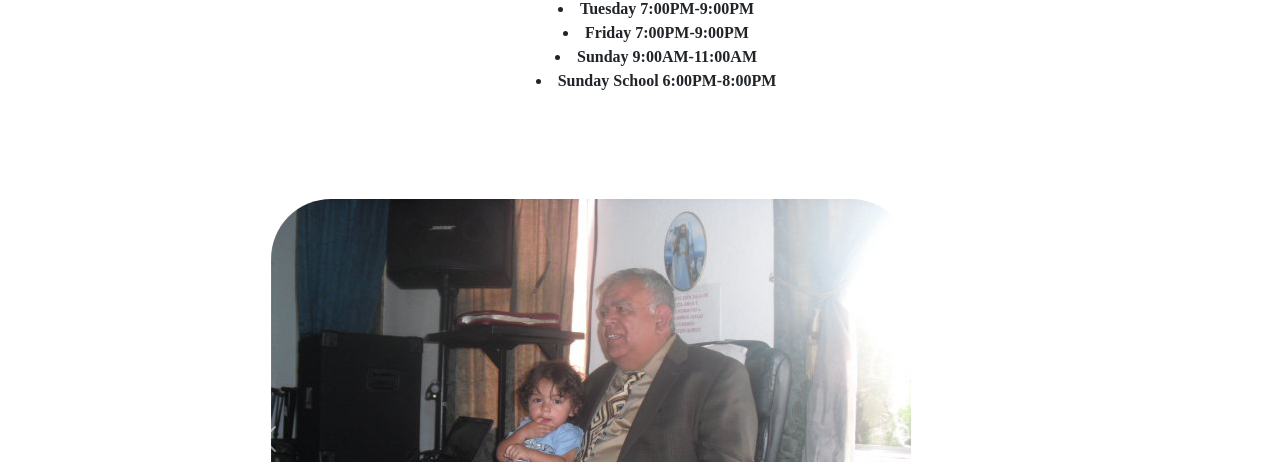
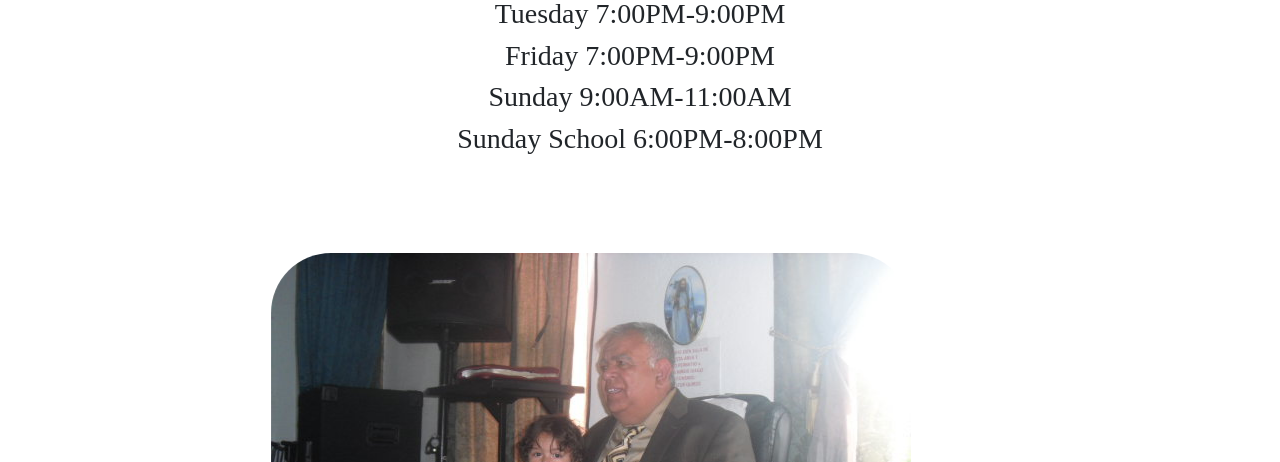
Before and after one commit to R0bd4wg/missiondefaith, a plain HTML site: page index.html in a window 1280 px wide. Shown: the part 638-1100 px from the top of the page. Drawn offline with nearby package versions, Linux system fonts and the light colour scheme; a web font is replaced by a local one.

Commit message:
Update index.html
got rid of stupid looking list and added h3 elements

```diff
--- a/index.html
+++ b/index.html
@@ -1,5 +1,6 @@
 <!DOCTYPE html>
 <html lang="en" dir="ltr">
+
 <head>
   <meta charset="utf-8">
   <title>Mission of Faith</title>
@@ -11,6 +12,7 @@
   <link rel="stylesheet" href="css/styles.css">
 
 </head>
+
 <body>
   <!-- navbar-->
   <section id="intro">
@@ -48,18 +50,18 @@
 
         </div>
         <div class="col-lg-6">
-  <img class="introPhoto"src="images/carry4.jpeg" alt="Main Photo">
+          <img class="introPhoto" src="images/carry4.jpeg" alt="Main Photo">
         </div>
       </div>
   </section>
-<section  class="centerAllign" id="churchSchedule">
+  <section class="centerAllign" id="churchSchedule">
     <h2>Calendario</h2>
-  <ul>
-  <li>Tuesday 7:00PM-9:00PM</li>
-      <li>Friday 7:00PM-9:00PM</li>
-      <li>Sunday 9:00AM-11:00AM</li>
-      <li> Sunday School 6:00PM-8:00PM</li>
-  </ul>
+
+    <h3>Tuesday 7:00PM-9:00PM</h3>
+    <h3>Friday 7:00PM-9:00PM</h3>
+    <h3>Sunday 9:00AM-11:00AM</h3>
+    <h3> Sunday School 6:00PM-8:00PM</h3>
+
   </section>
   <section class="padDis" id="carousel">
     <div class="centerAllign container-fluid">
@@ -69,13 +71,13 @@
 
         <div class="carousel-inner">
           <div class="carousel-item active">
-      <img class="caroPhoto" src="images/carry1.jpeg" >
+            <img class="caroPhoto" src="images/carry1.jpeg">
           </div>
           <div class="carousel-item">
-      <img class="caroPhoto" src="images/carry2.jpeg" >
+            <img class="caroPhoto" src="images/carry2.jpeg">
           </div>
           <div class="carousel-item">
-      <img class="caroPhoto" src="images/carry3.jpeg" >
+            <img class="caroPhoto" src="images/carry3.jpeg">
           </div>
 
         </div>
@@ -91,7 +93,7 @@
     </div>
   </section>
 
-<section class="centerAllign" id="footer" >
+  <section class="centerAllign" id="footer">
     <div class="padDis row">
       <a class="btn" href="mailto:name@email.com">CONTACT ME</a>
     </div>
```
Lines whose indentation alone changed are shown as unchanged.
